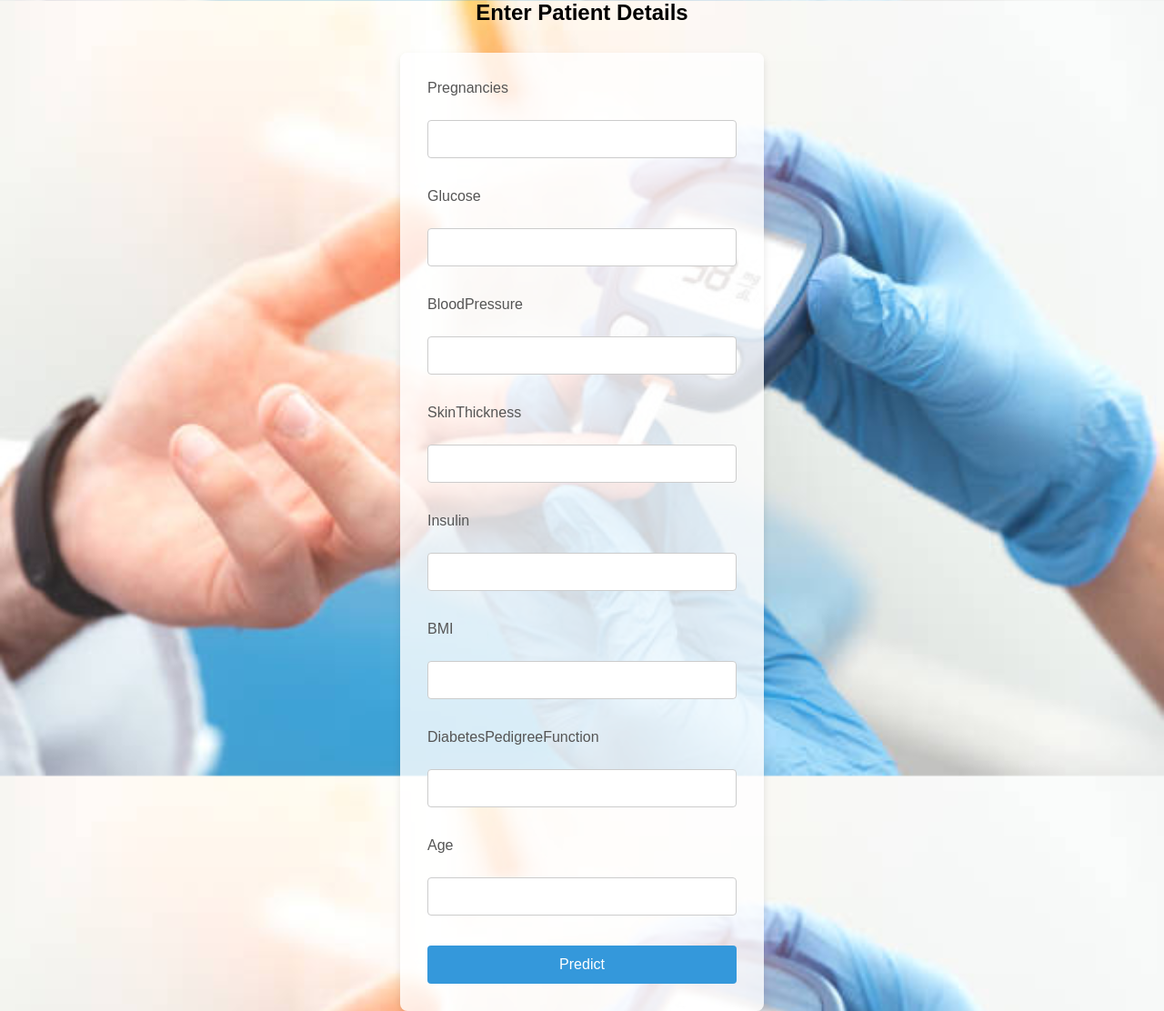
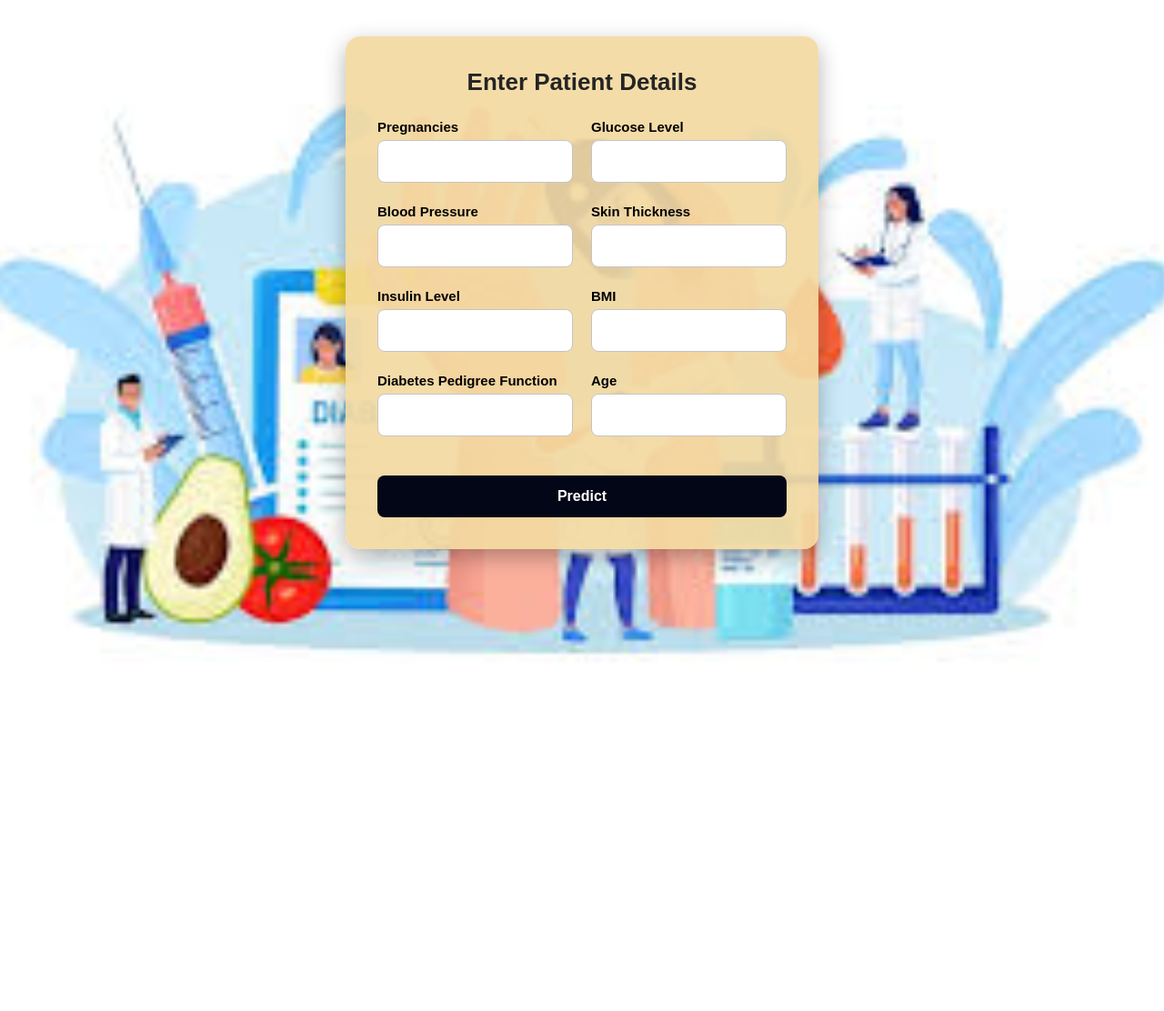
Before and after one commit to iGufrankhan/Diabetes_Prediction_Model, a Flask app: page / in a window 1280 px wide. Shown: the whole page at 91% size. After the commit the page ends 726 px from the top, so only its background shows below. Run offline with Flask 3, Linux system fonts and the light colour scheme; parts of the project's set-up code (start-up, migrations or seed data) failed here and were passed over.

Commit message:
new changes

```diff
--- a/app.py
+++ b/app.py
@@ -1,6 +1,6 @@
 from flask import Flask, render_template, request
 import numpy as np
-import pickle  # or import pickle if you used that
+import pickle
 
 app = Flask(__name__)
 
--- /dev/null
+++ b/requirement.txt
@@ -0,0 +1,5 @@
+flask
+numpy
+pandas
+scikit-learn
+gunicorn
--- /dev/null
+++ b/static/styles.css
@@ -0,0 +1,135 @@
+/* RESET */
+* {
+    margin: 0;
+    padding: 0;
+    box-sizing: border-box;
+}
+
+/* BODY */
+body {
+    margin: 0;
+    font-family: "Poppins", sans-serif;
+
+    /* gradient overlay first, then image (Flask static path) */
+    background-image:
+        linear-gradient(180deg, rgba(74,144,226,0.25), rgba(255,255,255,0.12)),
+        url('/static/Diabe.jpeg');
+    background-size: cover;
+    background-position: center;
+    background-repeat: no-repeat;
+    background-attachment: fixed;
+
+    /* how gradient and image blend; try 'overlay' or 'multiply' */
+    background-blend-mode: overlay;
+
+    display: flex;
+    justify-content: center;
+    align-items: flex-start;
+    min-height: 100vh;
+    padding: 40px 20px;
+}
+
+
+/* FORM CONTAINER */
+.container {
+    width: 100%;
+    max-width: 520px;
+    background: rgba(243, 217, 161, 0.92);
+    padding: 35px;
+    border-radius: 16px;
+    box-shadow: 0 8px 25px rgba(0, 0, 0, 0.3);
+    animation: fadeIn 0.8s ease-in-out;
+}
+
+/* HEADING */
+h2 {
+    text-align: center;
+    margin-bottom: 25px;
+    color: #242424;
+    font-size: 26px;
+    font-weight: 700;
+}
+
+/* LABEL */
+label {
+    font-size: 15px;
+    font-weight: 600;
+    color: #000;
+    margin-bottom: 6px;
+}
+
+/* INPUT FIELDS */
+input[type="number"] {
+    width: 100%;
+    padding: 14px;
+    font-size: 15px;
+    margin-bottom: 5px;
+    border: 1px solid #c4c4c4;
+    border-radius: 8px;
+    outline: none;
+    transition: 0.2s;
+}
+
+input[type="number"]:focus {
+    border-color: #4a90e2;
+    box-shadow: 0 0 8px rgba(74, 144, 226, 0.4);
+}
+
+/* SUBMIT BUTTON */
+input[type="submit"] {
+    width: 100%;
+    padding: 14px;
+    font-size: 16px;
+    font-weight: 700;
+    border: none;
+    color: white;
+    background: #4a90e2;
+    border-radius: 8px;
+    cursor: pointer;
+    transition: 0.3s;
+    margin-top: 20px;
+}
+
+input[type="submit"]:hover {
+    background: #357ABD;
+    transform: translateY(-2px);
+}
+
+/* ROW for side-by-side inputs */
+.row {
+    display: flex;
+    gap: 20px;
+    margin-bottom: 18px;
+}
+
+/* Column inside ROW */
+.row .group {
+    flex: 1;
+    display: flex;
+    flex-direction: column;
+}
+
+/* MOBILE RESPONSIVE */
+@media (max-width: 550px) {
+    .row {
+        flex-direction: column;
+        gap: 0;
+    }
+
+    .container {
+        max-width: 90%;
+    }
+}
+
+/* SMOOTH ANIMATION */
+@keyframes fadeIn {
+    from { opacity: 0; transform: translateY(20px); }
+    to { opacity: 1; transform: translateY(0); }
+}
+
+
+#submit-btn {
+    background-color: rgb(3, 6, 23);
+    text-color: #100101;
+
+}
--- a/templates/index.html
+++ b/templates/index.html
@@ -1,91 +1,75 @@
 <!DOCTYPE html>
-<html>
+<html lang="en">
 <head>
+    <meta charset="UTF-8">
+    <meta-name="viewport" content="width=device-width, initial-scale=1.0">
     <title>Diabetes Prediction</title>
-    <style>
-        /* General Reset */
-        * {
-            margin: 0;
-            padding: 0;
-            box-sizing: border-box;
-        }
 
-        /* Body Styling with Background Image */
-        body {
-            font-family: Arial, sans-serif;
-            color: #333;
-            margin: 0;
-            padding: 0;
-            background-image: url('{{ url_for('static', filename='/Diabe.jpg') }}'); /* Flask static path */
-            background-size: cover;
-            background-position: center;
-            background-attachment: fixed;
-            height: 100vh; /* Ensure the background covers the entire viewport */
-        }
-
-        /* Heading */
-        h2 {
-            text-align: center;
-            color: #fff;
-            margin-bottom: 30px;
-            color:black
-        }
-
-        /* Form Styling */
-        form {
-            background-color: rgba(255, 255, 255, 0.8); /* White background with opacity */
-            padding: 30px;
-            border-radius: 8px;
-            box-shadow: 0 4px 8px rgba(0, 0, 0, 0.1);
-            max-width: 400px;
-            margin: 0 auto;
-        }
-
-        label {
-            font-size: 16px;
-            margin-bottom: 8px;
-            display: block;
-            color: #555;
-        }
-
-        input[type="text"] {
-            width: 100%;
-            padding: 12px;
-            margin-bottom: 15px;
-            border: 1px solid #ccc;
-            border-radius: 4px;
-            font-size: 14px;
-        }
-
-        input[type="submit"] {
-            width: 100%;
-            padding: 12px;
-            background-color: #3498db;
-            color: #fff;
-            border: none;
-            border-radius: 4px;
-            font-size: 16px;
-            cursor: pointer;
-            transition: background-color 0.3s ease;
-        }
-
-        input[type="submit"]:hover {
-            background-color: #2980b9;
-        }
-        h2 {
-            text:black
-        }
-    </style>
+    <link rel="stylesheet" href="{{ url_for('static', filename='styles.css') }}">
 </head>
 
 <body>
-    <h2>Enter Patient Details</h2>
-    <form action="/predict" method="post">
-        {% for field in ['Pregnancies', 'Glucose', 'BloodPressure', 'SkinThickness', 'Insulin', 'BMI', 'DiabetesPedigreeFunction', 'Age'] %}
-            <label>{{ field }}</label><br>
-            <input type="text" name="{{ field }}" required><br><br>
-        {% endfor %}
-        <input type="submit" value="Predict">
-    </form>
+
+    <div class="container">
+        <h2>Enter Patient Details</h2>
+
+        <form action="/predict" method="post">
+
+            <!-- Row 1 -->
+            <div class="row">
+                <div class="group">
+                    <label>Pregnancies</label>
+                    <input type="number" name="Pregnancies" step="any" required>
+                </div>
+
+                <div class="group">
+                    <label>Glucose Level</label>
+                    <input type="number" name="Glucose" step="any" required>
+                </div>
+            </div>
+
+            <!-- Row 2 -->
+            <div class="row">
+                <div class="group">
+                    <label>Blood Pressure</label>
+                    <input type="number" name="BloodPressure" step="any" required>
+                </div>
+
+                <div class="group">
+                    <label>Skin Thickness</label>
+                    <input type="number" name="SkinThickness" step="any" required>
+                </div>
+            </div>
+
+            <!-- Row 3 -->
+            <div class="row">
+                <div class="group">
+                    <label>Insulin Level</label>
+                    <input type="number" name="Insulin" step="any" required>
+                </div>
+
+                <div class="group">
+                    <label>BMI</label>
+                    <input type="number" name="BMI" step="any" required>
+                </div>
+            </div>
+
+            <!-- Row 4 -->
+            <div class="row">
+                <div class="group">
+                    <label>Diabetes Pedigree Function</label>
+                    <input type="number" name="DiabetesPedigreeFunction" step="any" required>
+                </div>
+
+                <div class="group">
+                    <label>Age</label>
+                    <input type="number" name="Age" step="any" required>
+                </div>
+            </div>
+
+            <input id="submit-btn" type="submit" value="Predict">
+        </form>
+    </div>
+
 </body>
 </html>
```
Also changed, not shown: templates/result.html (+78 -4 lines), screenshort/front .png (added), screenshort/front.png (deleted), static/Diabe.jpeg (added), static/Diabe.jpg (deleted), vercel.json (added), 1 other file.
